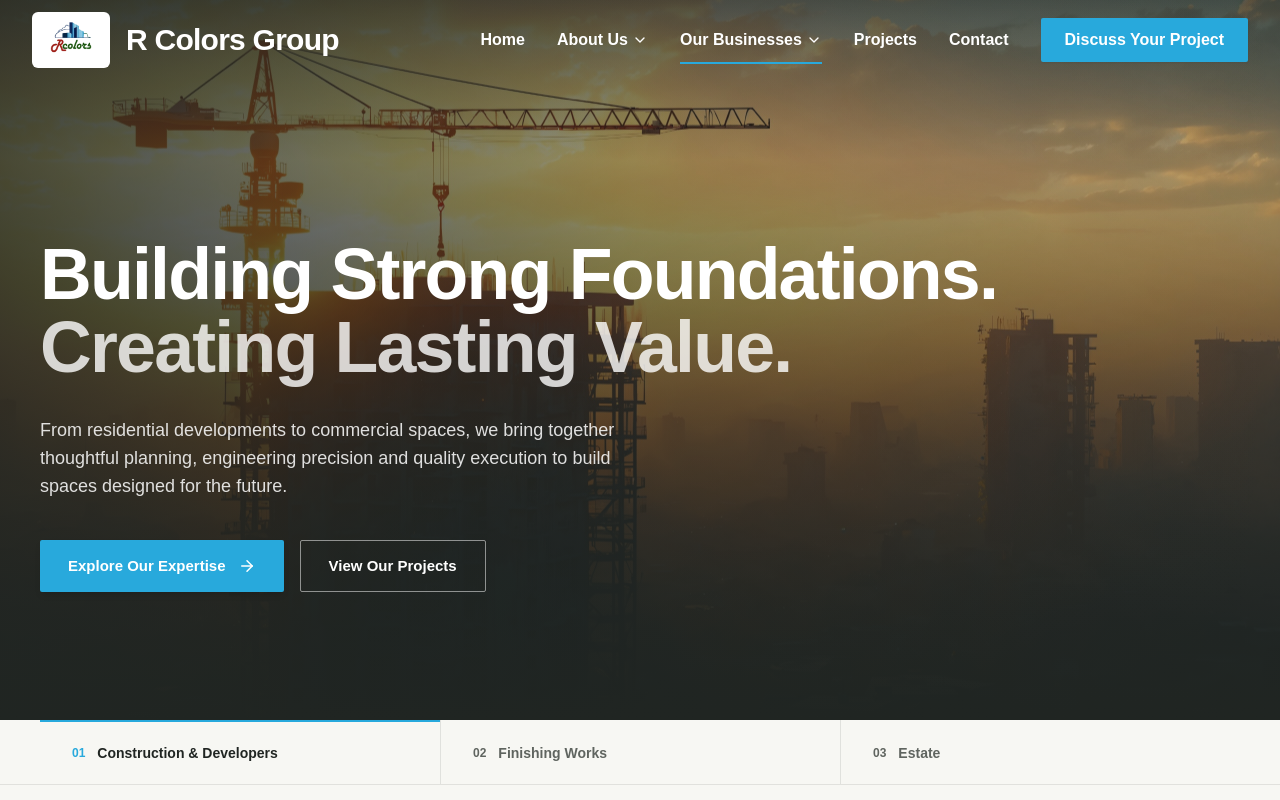
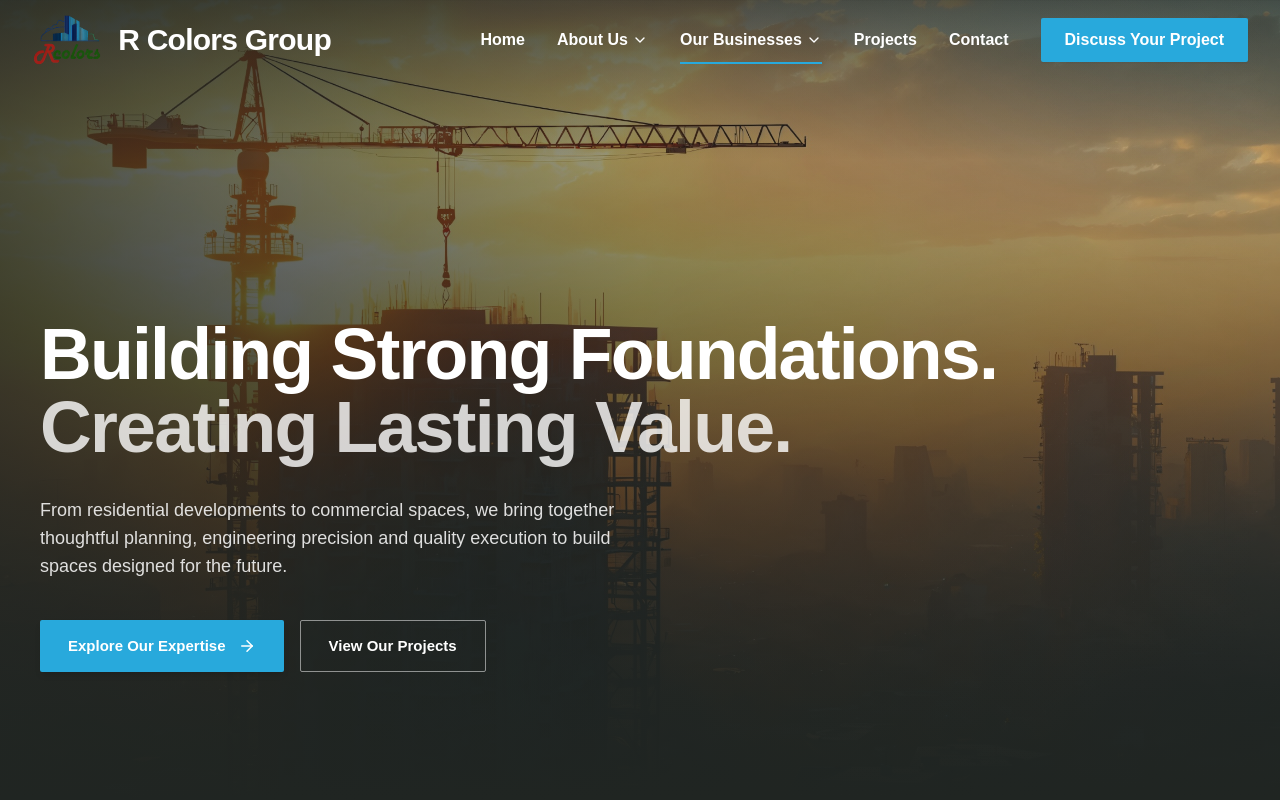
Before and after one commit to rauniyarsonu/rcolors-webapp, a React (Vite) app in the folder frontend/: page /businesses/construction in a window 1280 px wide. Shown: the top 800 px of the page. Built offline with nearby package versions, Linux system fonts and the light colour scheme.

Commit message:
switch into react and sb

```diff
--- a/frontend/src/components/Footer.tsx
+++ b/frontend/src/components/Footer.tsx
@@ -58,7 +58,8 @@ export default function Footer() {
         {/* Brand Col */}
         <div className="flex flex-col gap-4" data-aos="fade-up" data-aos-duration="1000">
           <p className="text-balance font-heading text-2xl font-black text-white">
-            <span className="text-brand-sky">R Colors</span> Group of Companies
+            <span className="text-brand-red">R</span>{" "}
+            <span className="text-brand-sky">Colors</span> Group of Companies
           </p>
           <p className="text-sm text-gray-300 sm:mt-2">
             R Colors Group of Companies — A trusted name in construction, contracting, and real estate development.
--- a/frontend/src/components/Navbar.tsx
+++ b/frontend/src/components/Navbar.tsx
@@ -163,12 +163,18 @@ export default function Navbar() {
           className={`flex min-w-0 shrink-0 items-center gap-2 rounded-sm sm:gap-3 xl:gap-4 ${focusRingClass}`}
           aria-label="R Colors Group home"
         >
-          <span
-            className={`relative block h-[46px] w-[64px] shrink-0 overflow-hidden rounded-md sm:h-[56px] sm:w-[78px] ${
-              isCx ? "bg-white" : ""
-            }`}
-          >
-            <Image src="/images/icon.png" alt="" fill priority sizes="(min-width: 640px) 78px, 64px" className="object-cover" />
+          {/* icon.png is a 2000×2000 canvas with the mark at roughly x 480–1517, y 543–1311.
+              The box frames x 450–1550, y 520–1335, and the image is scaled up inside it,
+              so only transparent padding is clipped. */}
+          <span className="block shrink-0 rounded-md">
+            <span className="relative block aspect-[1100/815] h-10 overflow-hidden sm:h-12 lg:h-[52px]">
+              <Image
+                src="/images/icon.png"
+                alt=""
+                priority
+                className="absolute left-[-40.91%] top-[-63.8%] h-[245.4%] w-[181.82%] max-w-none object-contain"
+              />
+            </span>
           </span>
           <span className="whitespace-nowrap font-heading text-[clamp(1.2rem,0.9rem+1.6vw,1.875rem)] font-bold tracking-tight lg:text-2xl xl:text-3xl 2xl:text-4xl">
             <span className={logoRedClass}>R </span>
--- a/frontend/src/components/construction/DivisionSwitcher.tsx
+++ /dev/null
@@ -1,40 +0,0 @@
-import Link from "@/components/ui/Link";
-
-const divisions = [
-  { index: "01", name: "Construction & Developers", href: "/businesses/construction" },
-  { index: "02", name: "Finishing Works", href: "/businesses/r-colors" },
-  { index: "03", name: "Estate", href: "/businesses/estate" },
-];
-
-export default function DivisionSwitcher({ current }: { current: string }) {
-  return (
-    <nav aria-label="Our businesses" className="border-b border-cx-ink/10 bg-cx-paper">
-      <div className="cx-container">
-        {/* Scrolls sideways on very narrow screens, three equal segments from sm up */}
-        <ul className="-mx-5 flex overflow-x-auto [scrollbar-width:none] sm:mx-0 sm:grid sm:grid-cols-3 sm:overflow-visible [&::-webkit-scrollbar]:hidden">
-          {divisions.map((division) => {
-            const active = division.href === current;
-            return (
-              <li key={division.href} className="shrink-0 border-l border-cx-ink/10 first:border-l-0">
-                <Link
-                  href={division.href}
-                  aria-current={active ? "page" : undefined}
-                  className={`flex min-h-[64px] items-center gap-3 whitespace-nowrap border-t-2 px-5 py-3 text-sm sm:whitespace-normal font-semibold transition-colors md:px-8 ${
-                    active
-                      ? "border-brand-sky text-cx-ink"
-                      : "border-transparent text-cx-muted hover:border-cx-ink/25 hover:text-cx-ink"
-                  }`}
-                >
-                  <span className={`font-display text-xs ${active ? "text-brand-sky font-bold" : "text-cx-muted"}`}>
-                    {division.index}
-                  </span>
-                  {division.name}
-                </Link>
-              </li>
-            );
-          })}
-        </ul>
-      </div>
-    </nav>
-  );
-}
--- a/frontend/src/components/construction/Hero.tsx
+++ b/frontend/src/components/construction/Hero.tsx
@@ -7,7 +7,7 @@ export default function Hero() {
   return (
     <section
       aria-labelledby="hero-title"
-      className="cx-on-dark relative isolate flex min-h-[max(600px,90vh)] items-end overflow-hidden bg-cx-ink text-white supports-[height:100svh]:min-h-[max(600px,90svh)]"
+      className="cx-on-dark relative isolate flex min-h-[max(600px,100vh)] items-end overflow-hidden bg-cx-ink text-white supports-[height:100svh]:min-h-[max(600px,100svh)]"
     >
       <Image
         src="/images/home4.jpg"
--- a/frontend/src/components/estate/EstatePage.tsx
+++ b/frontend/src/components/estate/EstatePage.tsx
@@ -1,6 +1,5 @@
 import Link from "@/components/ui/Link";
 import { MapPin } from "lucide-react";
-import DivisionSwitcher from "@/components/construction/DivisionSwitcher";
 import { ESTATE } from "@/config/estate/site";
 import type { QueryState } from "@/lib/estate/engine";
 import { areasOf, indexLocations } from "@/lib/estate/locationTree";
@@ -73,7 +72,6 @@ export default function EstatePage({ bundle, cities, initialState, basePath, her
           </nav>
         )}
       </EstatePortal>
-      <DivisionSwitcher current="/businesses/estate" />
     </>
   );
 }
--- a/frontend/src/components/r-colors/Hero.tsx
+++ b/frontend/src/components/r-colors/Hero.tsx
@@ -7,7 +7,7 @@ export default function Hero() {
   return (
     <section
       aria-labelledby="hero-title"
-      className="cx-on-dark relative isolate flex min-h-[max(600px,90vh)] items-end overflow-hidden bg-cx-ink text-white supports-[height:100svh]:min-h-[max(600px,90svh)]"
+      className="cx-on-dark relative isolate flex min-h-[max(600px,100vh)] items-end overflow-hidden bg-cx-ink text-white supports-[height:100svh]:min-h-[max(600px,100svh)]"
     >
       <Image
         src="/images/Rcolors-1.jpg"
--- a/frontend/src/pages/businesses/ConstructionPage.tsx
+++ b/frontend/src/pages/businesses/ConstructionPage.tsx
@@ -1,6 +1,5 @@
 import { manrope } from "@/lib/fonts";
 import Hero from "@/components/construction/Hero";
-import DivisionSwitcher from "@/components/construction/DivisionSwitcher";
 import Intro from "@/components/construction/Intro";
 import Expertise from "@/components/construction/Expertise";
 import ClosingCta from "@/components/construction/ClosingCta";
@@ -10,7 +9,6 @@ export default function ConstructionBusinessPage() {
     // Root layout already provides <main>; this wrapper scopes the cx tokens and font
     <div className={`cx ${manrope.variable} flex flex-col bg-cx-paper text-cx-ink`}>
       <Hero />
-      <DivisionSwitcher current="/businesses/construction" />
       <Intro />
       <Expertise />
 
--- a/frontend/src/pages/businesses/RColorsPage.tsx
+++ b/frontend/src/pages/businesses/RColorsPage.tsx
@@ -2,7 +2,6 @@ import { manrope } from "@/lib/fonts";
 import Hero from "@/components/r-colors/Hero";
 import Intro from "@/components/r-colors/Intro";
 import Services from "@/components/r-colors/Services";
-import DivisionSwitcher from "@/components/construction/DivisionSwitcher";
 import ClosingCta from "@/components/construction/ClosingCta";
 
 export default function RColorsFinishingPage() {
@@ -10,7 +9,6 @@ export default function RColorsFinishingPage() {
     // Root layout already provides <main>; this wrapper scopes the cx tokens and font
     <div className={`cx ${manrope.variable} flex flex-col bg-cx-paper text-cx-ink`}>
       <Hero />
-      <DivisionSwitcher current="/businesses/r-colors" />
       <Intro />
       <Services />
       <ClosingCta
```
Also changed, not shown: frontend/src/components/construction/ClosingCta.tsx (+7 -12 lines), frontend/src/components/ui/CtaBanner.tsx (+12 -12 lines).
